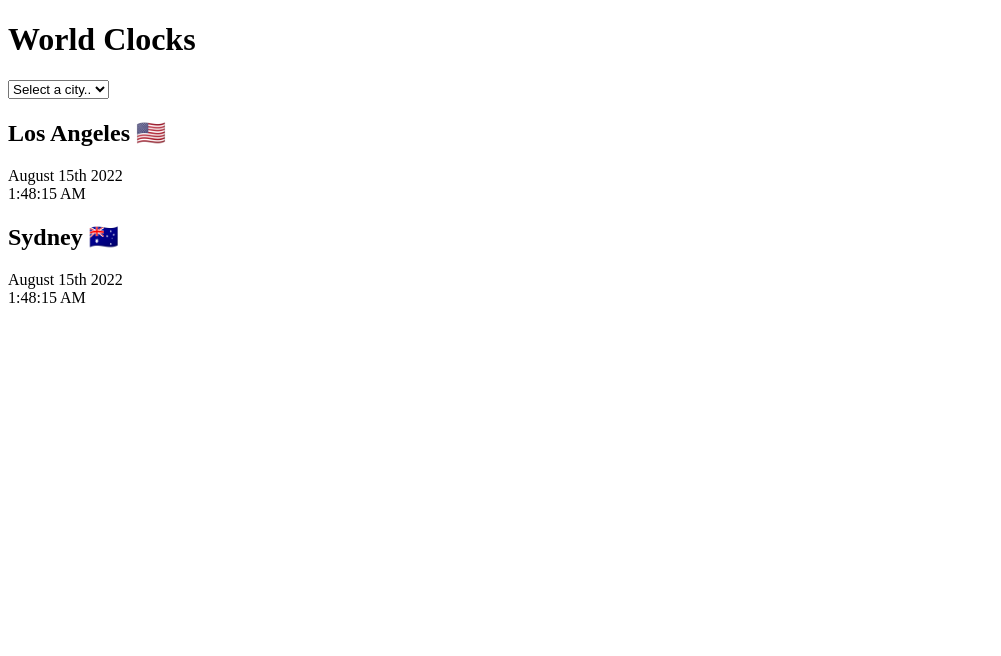
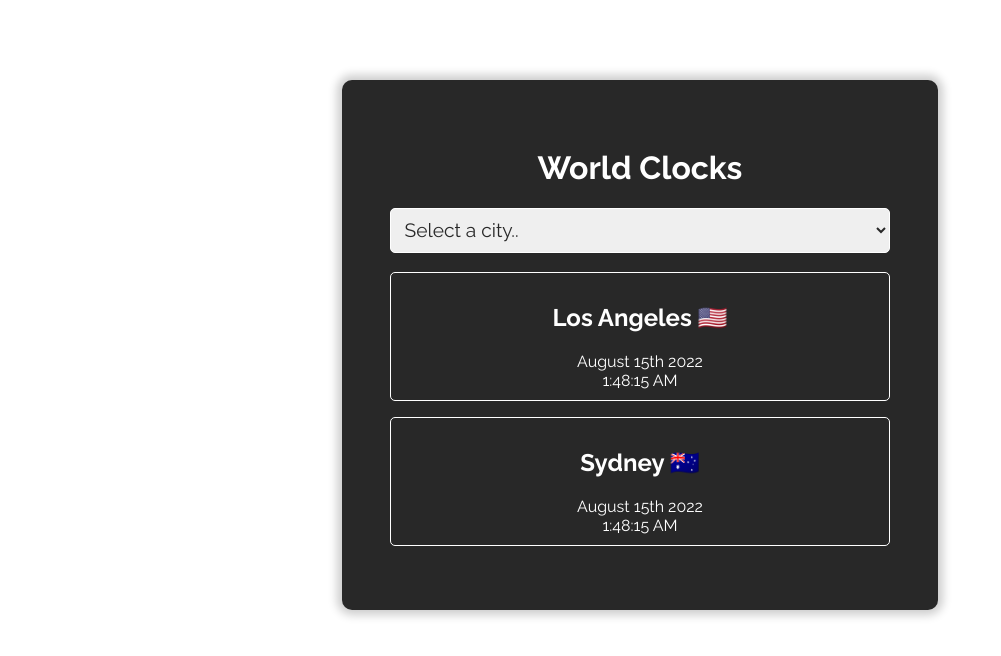
Before and after one commit to NatBernal/world-clock, a plain HTML site: page index.html in a window 1280 px wide. Shown: the whole page, without its empty margins (0-1001 px from the left). Drawn offline with Linux system fonts and the light colour scheme.

Commit message:
Added basic CSS style to the project

```diff
--- a/index.html
+++ b/index.html
@@ -3,6 +3,13 @@
   <head>
     <meta charset="UTF-8" />
     <meta name="viewport" content="width=device-width, initial-scale=1.0" />
+    <link rel="stylesheet" href="src/styles.css" />
+    <link rel="preconnect" href="https://fonts.googleapis.com" />
+    <link rel="preconnect" href="https://fonts.gstatic.com" crossorigin />
+    <link
+      href="https://fonts.googleapis.com/css2?family=Raleway:ital,wght@0,100..900;1,100..900&display=swap"
+      rel="stylesheet"
+    />
     <title>World Clock</title>
   </head>
   <body>
--- /dev/null
+++ b/src/styles.css
@@ -0,0 +1,38 @@
+* {
+  font-family: "Raleway", sans-serif;
+  color: white;
+}
+
+.container {
+  max-width: 500px;
+  margin: 5em auto;
+  text-align: center;
+  padding: 3em;
+  background-color: #282828;
+  border-radius: 10px;
+  box-shadow: 0 0 10px 5px rgba(0, 0, 0, 0.2);
+}
+
+.search-city {
+  width: 100%;
+  padding: 0.5em;
+  border: 1px solid white;
+  border-radius: 5px;
+  font-size: 1.2em;
+  margin-bottom: 1em;
+  color: #282828;
+}
+
+.search-city option {
+  color: #282828;
+}
+
+.city {
+  border: 1px solid white;
+  border-radius: 5px;
+  padding: 10px;
+  margin-bottom: 1em;
+  display: flex;
+  flex-direction: column;
+  align-items: center;
+}
```
